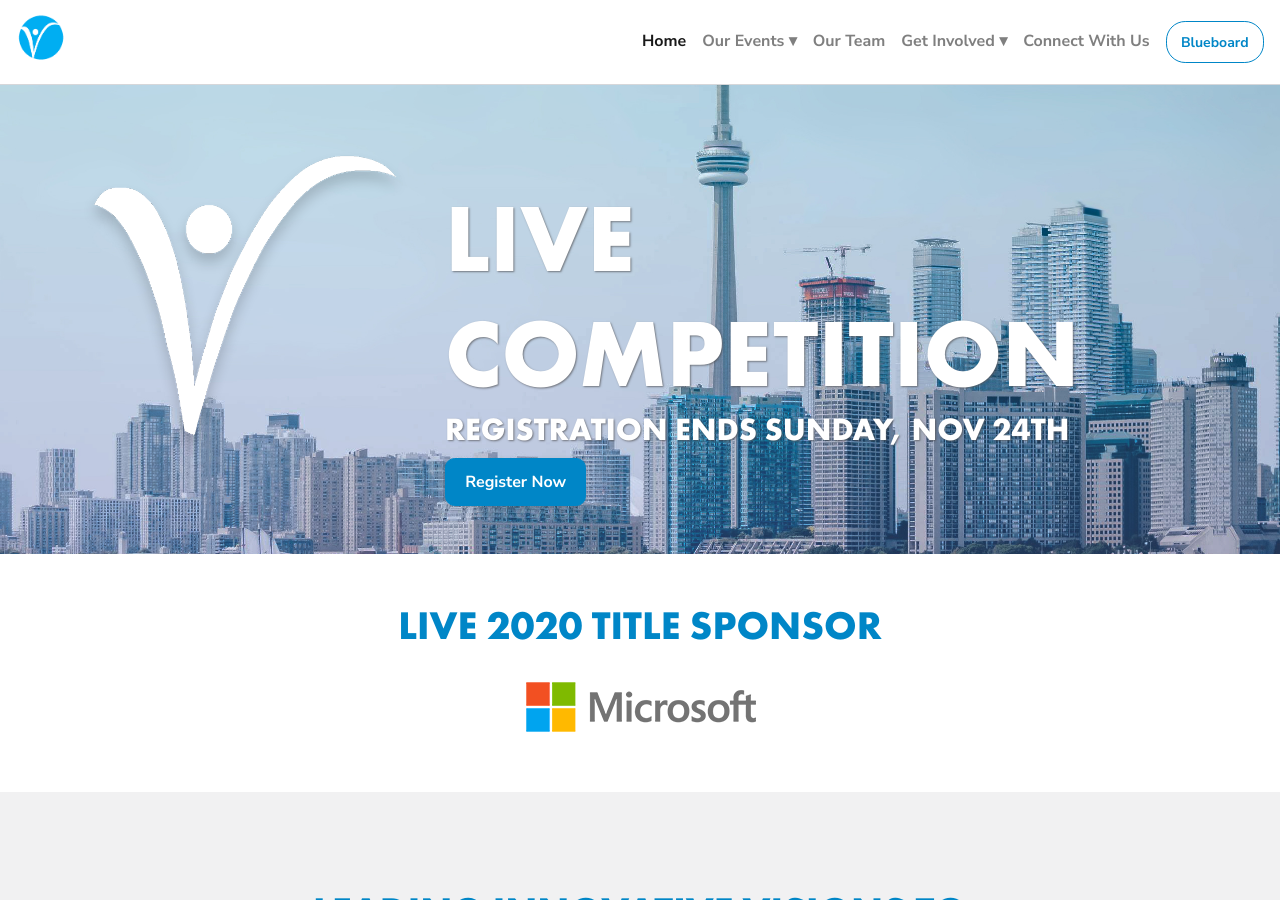
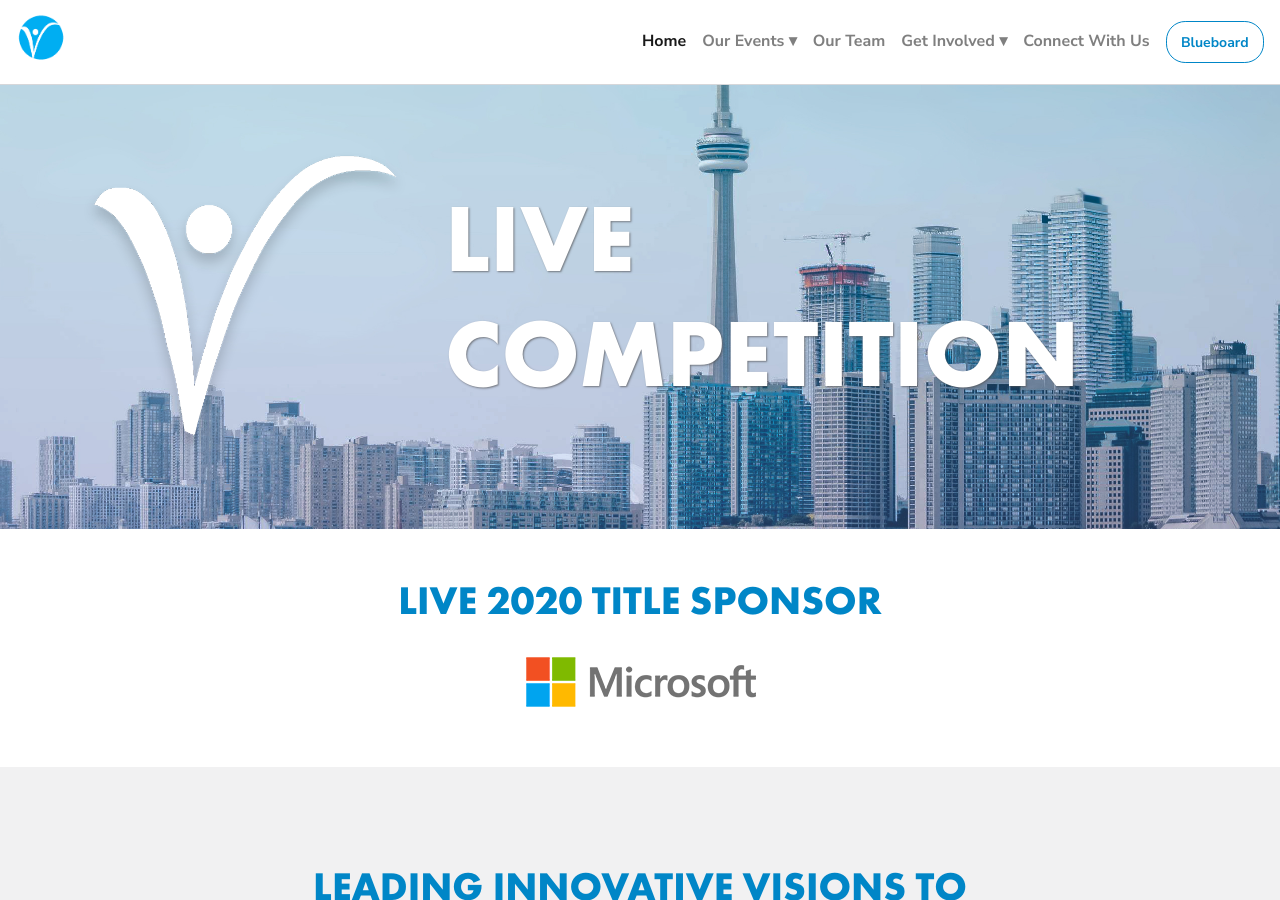
Before and after one commit to live-competition/live-competition.org, a Jekyll site: the page built from index.html, in a window 1280 px wide and 900 px high. Built offline with Jekyll 4.4.1, drawn with Linux system fonts in a browser that asks for light colours; nearby versions of some CDN libraries; comment, search, counter and statistics services are not loaded.

Commit message:
registration has ended - removing previously added content

```diff
--- a/index.html
+++ b/index.html
@@ -25,10 +25,6 @@ custom_js:
           <h1 class="display-1 d-lg-inline">Live</h1>
           <h2 class=" display-1 d-none d-lg-inline"><br/>Competition</h2>
           <h1 class="d-lg-none">Competition</h1>
-          <h2 class="h3 d-md-none">Registration ends Sunday, November 24th at 11:59 PM</h2>
-          <a href="https://blueboard.live/register" class="btn btn-primary d-md-none" role="button" aria-pressed="true">Register Now</a>
-          <h2 class="d-none d-md-inline-block">Registration ends Sunday, Nov 24th</h2><br/>
-          <a href="https://blueboard.live/register" class="btn btn-primary d-none d-md-inline-block" role="button" aria-pressed="true">Register Now</a>
         </div>
       </div>
     </div>
```
